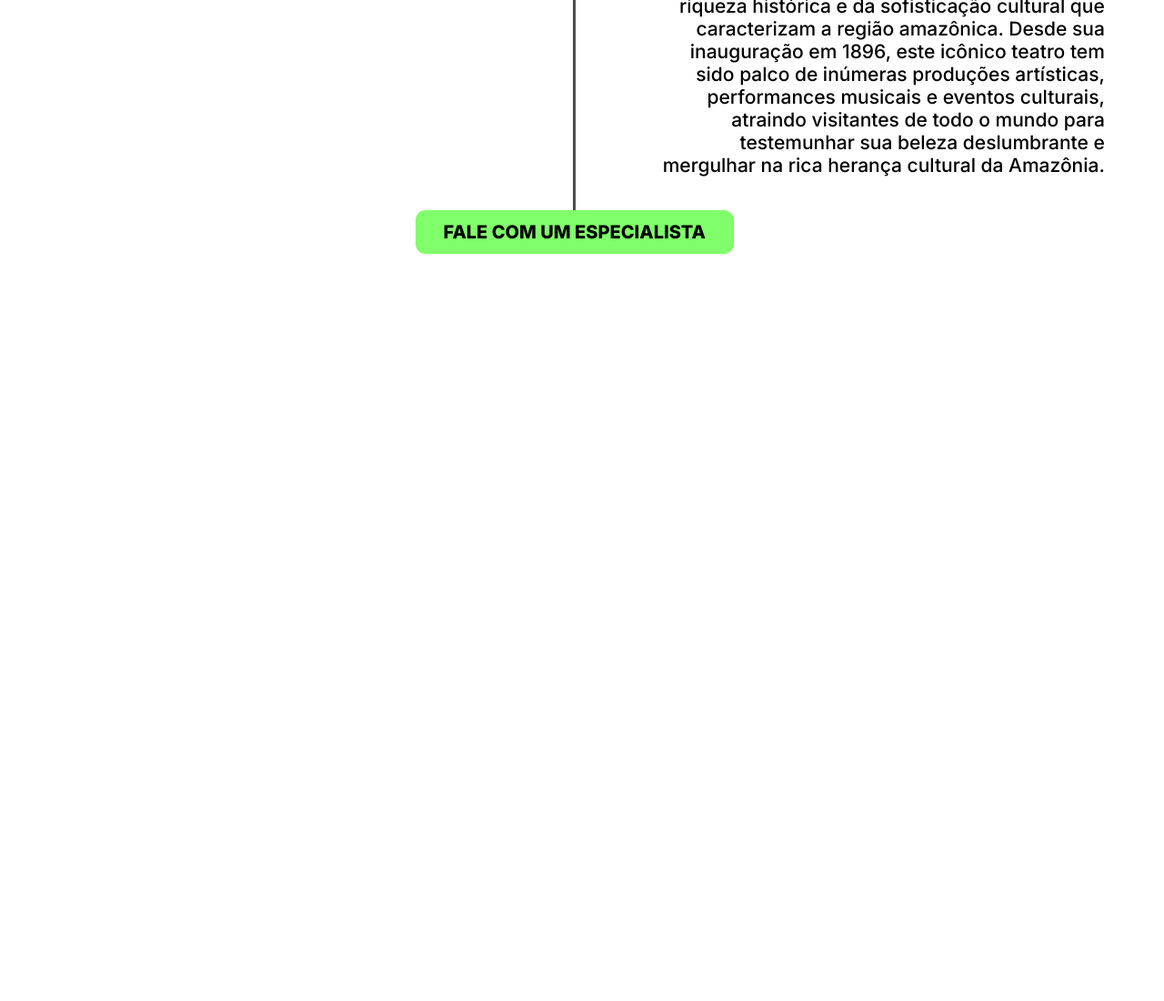
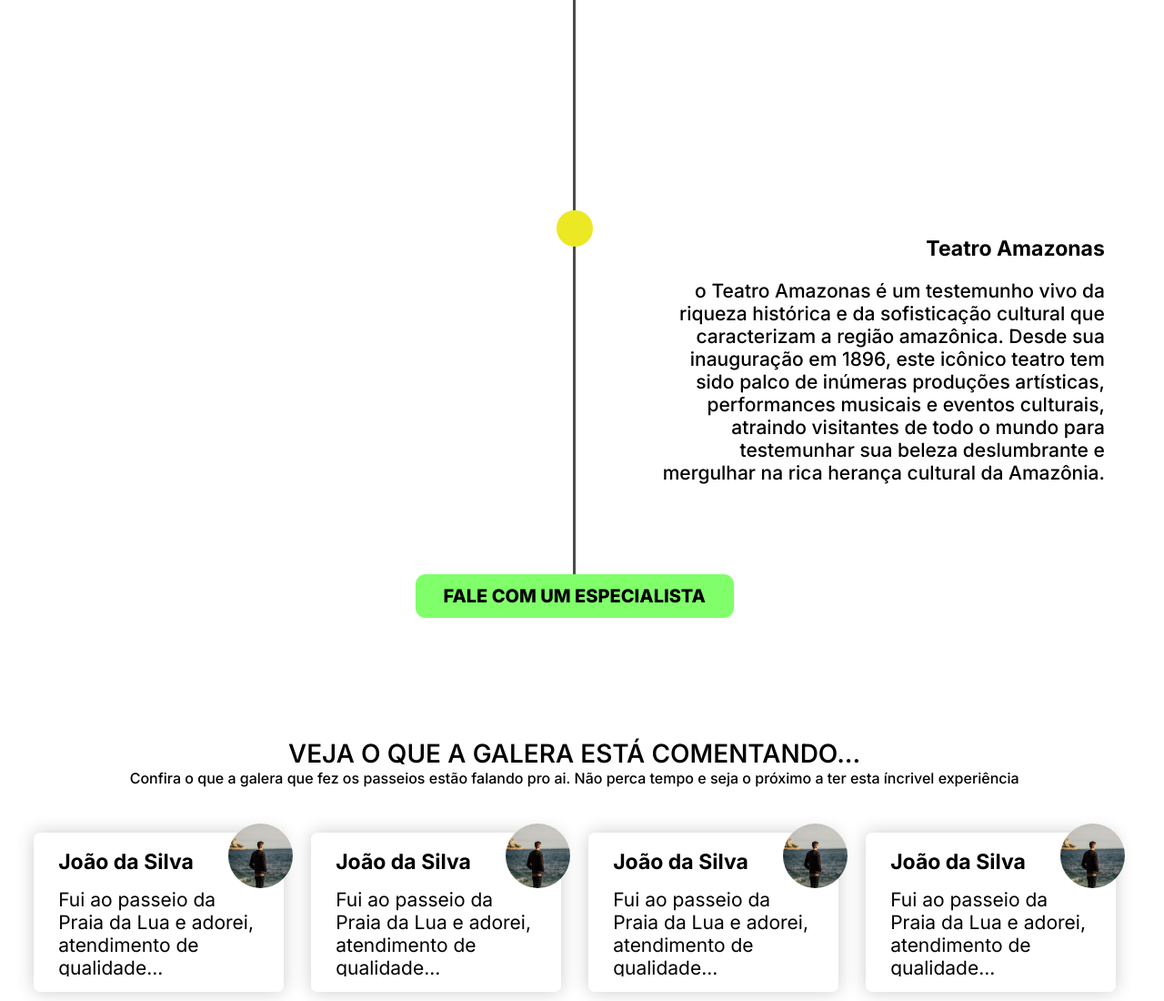
Before and after one commit to Paulo-Mikhael/guia-turistico, a plain HTML site: page index.html in a window 1280 px wide. Shown: the part 4575-5675 px from the top of the page at 91% size. Before the commit the page ends 4854 px from the top, so only its background shows below. Drawn offline with Linux system fonts and the light colour scheme.

Commit message:
Cards Comentários

```diff
--- a/index.html
+++ b/index.html
@@ -207,5 +207,52 @@
             </div>
         </div>
     </section>
+    <section id="comments">
+        <div class="comments-content">
+            <div class="title">
+                <h3>VEJA O QUE A GALERA ESTÁ COMENTANDO...</h3>
+                <p>Confira o que a galera que fez os passeios estão falando pro ai. Não perca tempo e seja o próximo a ter esta
+                    íncrivel experiência</p>
+            </div>
+            <div class="cards">
+                <div class="card">
+                    <div class="card-content">
+                        <h4>João da Silva</h4>
+                        <h5>Fui ao passeio da Praia da Lua e adorei, atendimento de qualidade...</h5>
+                    </div>
+                    <div class="card-image">
+                        <img src="src/images/user-perfil.png" alt="user-perfil.png">
+                    </div>
+                </div>
+                <div class="card">
+                    <div class="card-content">
+                        <h4>João da Silva</h4>
+                        <h5>Fui ao passeio da Praia da Lua e adorei, atendimento de qualidade...</h5>
+                    </div>
+                    <div class="card-image">
+                        <img src="src/images/user-perfil.png" alt="user-perfil.png">
+                    </div>
+                </div>
+                <div class="card">
+                    <div class="card-content">
+                        <h4>João da Silva</h4>
+                        <h5>Fui ao passeio da Praia da Lua e adorei, atendimento de qualidade...</h5>
+                    </div>
+                    <div class="card-image">
+                        <img src="src/images/user-perfil.png" alt="user-perfil.png">
+                    </div>
+                </div>
+                <div class="card">
+                    <div class="card-content">
+                        <h4>João da Silva</h4>
+                        <h5>Fui ao passeio da Praia da Lua e adorei, atendimento de qualidade...</h5>
+                    </div>
+                    <div class="card-image">
+                        <img src="src/images/user-perfil.png" alt="user-perfil.png">
+                    </div>
+                </div>
+            </div>
+        </div>
+    </section>
 </body>
 </html>
--- a/src/styles/media-queries.css
+++ b/src/styles/media-queries.css
@@ -11,6 +11,9 @@
     section#time-line{
         width: 98.7vw;
     }
+    section#comments{
+        width: 98.7vw;
+    }
 }
 @media screen and (max-height:950px){
     main{
--- a/src/styles/styles.css
+++ b/src/styles/styles.css
@@ -358,7 +358,7 @@ section#touristic-points{
 }
 section#time-line{
     width: 100vw;
-    height: 2000px;
+    height: 2400px;
 
     & .time-line-content{
         width: 100%;
@@ -516,3 +516,76 @@ section#time-line{
         }
     }
 }
+section#comments{
+    width: 100vw;
+    margin-top: 480px;
+
+    & .comments-content{
+        width: 100%;
+        height: 100%;
+
+        & .title{
+            display: flex;
+            flex-direction: column;
+            align-items: center;
+            width: 100%;
+
+            & h3{
+                font-size: 28px;
+            }
+            & p{
+                font-size: 16px;
+                font-weight: 500;
+            }
+        }
+        & .cards{
+            margin-top: 50px;
+            width: 100%;
+            display: flex;
+            gap: 30px;
+            justify-content: center;
+
+            & .card{
+                border-radius: 7px;
+                width: 275px;
+                height: 175px;
+                display: flex;
+                align-items: center;
+                justify-content: center;
+                box-shadow: 0px 0px 20px rgba(0, 0, 0, 0.2);
+
+                & .card-image{
+                    width: 295px;
+                    height: 195px;
+                    position: absolute;
+                    display: flex;
+                    align-items: start;
+                    justify-content: right;
+
+                    & img{
+                        border-radius: 50%;
+                        position: absolute;
+                        width: 71px;
+                        height: 71px;
+                    }
+                }
+                & .card-content{
+                    width: 80%;
+                    height: 80%;
+                    overflow: hidden;
+                    z-index: 2;
+
+                    & h4{
+                        font-size: 23px;
+                    }
+                    & h5{
+                        margin-top: 15px;
+                        font-size: 21px;
+                        font-weight: 400;
+                        height: 100%;
+                    }
+                }
+            }
+        }
+    }
+}
```
Also changed, not shown: src/images/user-perfil.png (added), 1 other file.
